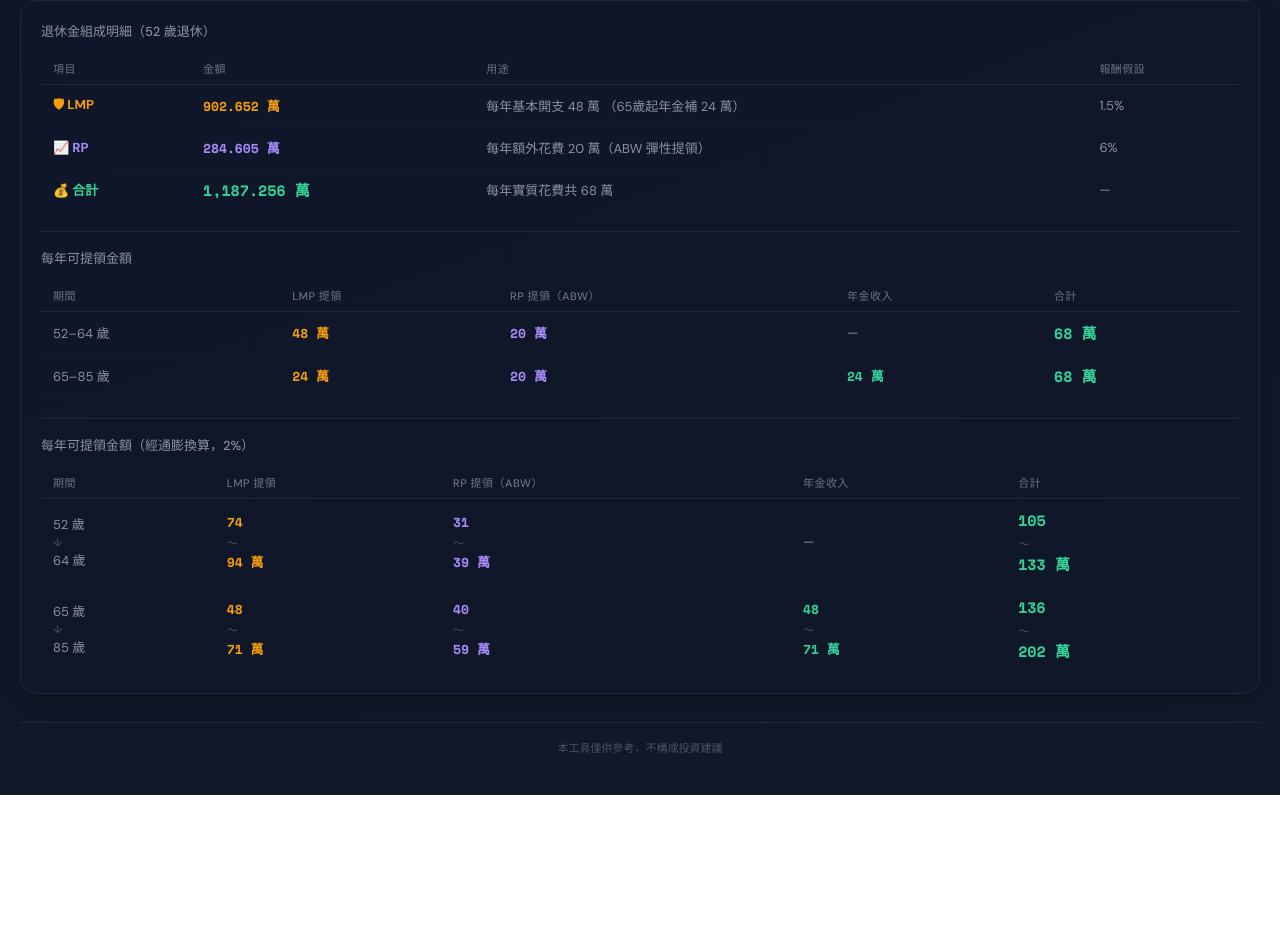
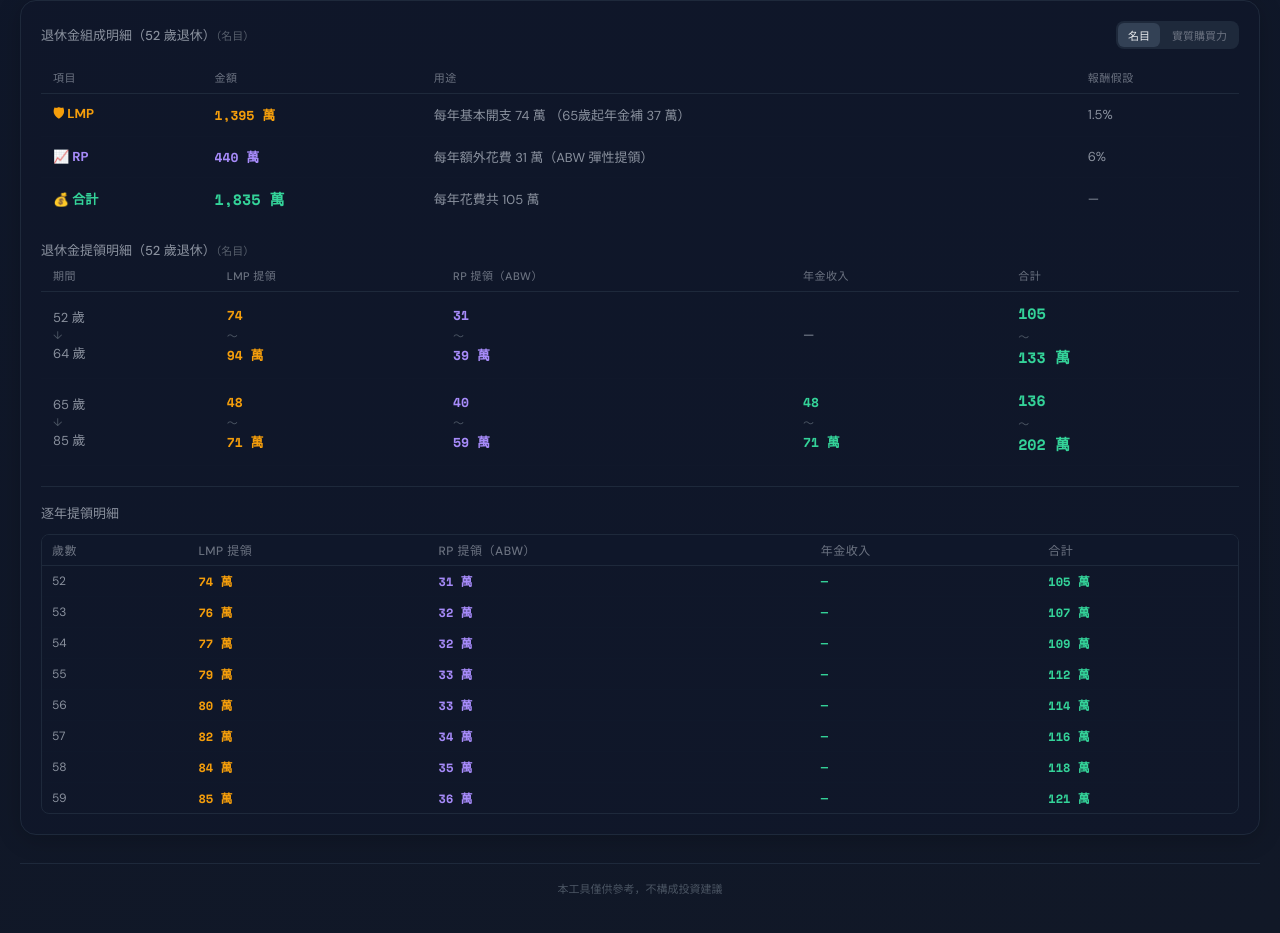
Before and after one commit to Roku-rgb/roku-rgb.github.io, a Vue app in the folder source/when-can-i-retire/: page / in a window 1280 px wide. Shown: the part 1560-2493 px from the top of the page. Before the commit the page ends 2355 px from the top, so only its background shows below. Built offline with nearby package versions, Linux system fonts and the light colour scheme.

Commit message:
show withdraw detail

```diff
--- a/source/when-can-i-retire/src/components/BreakdownTable.vue
+++ b/source/when-can-i-retire/src/components/BreakdownTable.vue
@@ -1,29 +1,126 @@
 <script setup lang="ts">
-import type { RetireDetails } from '../types/retirement'
+import { computed } from "vue";
+import type { RetireDetails, ChartDataPoint } from "../types/retirement";
 
 const props = defineProps<{
-  details: RetireDetails
-  eBase: number
-  eExtra: number
-  pension: number
-  pensionAge: number
-  endAge: number
-  currentAge: number
-  inflation: number
-  rLmp: number
-  rRp: number
-}>()
+  details: RetireDetails;
+  chartData: ChartDataPoint[];
+  eBase: number;
+  eExtra: number;
+  pension: number;
+  pensionAge: number;
+  endAge: number;
+  currentAge: number;
+  inflation: number;
+  rLmp: number;
+  rRp: number;
+  isNominal: boolean;
+}>();
+
+const emit = defineEmits<{
+  "update:isNominal": [value: boolean];
+}>();
 
 /** 將實質金額換算為名目金額（從現在起 yearsFromNow 年後） */
 function nominal(realAmount: number, yearsFromNow: number): string {
-  const inf = props.inflation / 100
-  return Math.round(realAmount * Math.pow(1 + inf, yearsFromNow)).toLocaleString()
+  const inf = props.inflation / 100;
+  return Math.round(
+    realAmount * Math.pow(1 + inf, yearsFromNow),
+  ).toLocaleString();
 }
+
+/** 退休當年距離現在的年數（用於名目換算） */
+const yearsToRetire = computed(
+  () => props.details.age - props.currentAge,
+);
+
+/** 組成明細表：依 isNominal 顯示實質或退休當年的名目金額 */
+const summaryDisplay = computed(() => {
+  const y = yearsToRetire.value;
+  if (!props.isNominal) {
+    return {
+      lmp: Math.round(props.details.lmp).toLocaleString(),
+      rp: Math.round(props.details.rp).toLocaleString(),
+      target: Math.round(props.details.target).toLocaleString(),
+      eBase: props.eBase,
+      eExtra: props.eExtra,
+      pension: props.pension,
+      totalSpend: props.eBase + props.eExtra,
+    };
+  }
+  return {
+    lmp: nominal(props.details.lmp, y),
+    rp: nominal(props.details.rp, y),
+    target: nominal(props.details.target, y),
+    eBase: Math.round(
+      props.eBase * Math.pow(1 + props.inflation / 100, y),
+    ),
+    eExtra: Math.round(
+      props.eExtra * Math.pow(1 + props.inflation / 100, y),
+    ),
+    pension: Math.round(
+      props.pension * Math.pow(1 + props.inflation / 100, y),
+    ),
+    totalSpend: Math.round(
+      (props.eBase + props.eExtra) * Math.pow(1 + props.inflation / 100, y),
+    ),
+  };
+});
+
+/** 逐年提領明細：從退休歲數到 endAge，每年一筆（實質或名目） */
+const yearlyRows = computed(() => {
+  const inf = props.inflation / 100;
+  const rows: {
+    age: number;
+    lmp: number;
+    rp: number;
+    pension: number;
+    total: number;
+  }[] = [];
+  for (let age = props.details.age; age <= props.endAge; age++) {
+    const hasPension = age >= props.pensionAge && props.pension > 0;
+    const lmpReal = hasPension
+      ? Math.max(0, props.eBase - props.pension)
+      : props.eBase;
+    const rpReal = props.eExtra;
+    const pensionReal = hasPension ? props.pension : 0;
+    const yearsFromNow = age - props.currentAge;
+    const f = props.isNominal ? Math.pow(1 + inf, yearsFromNow) : 1;
+    rows.push({
+      age,
+      lmp: Math.round(lmpReal * f),
+      rp: Math.round(rpReal * f),
+      pension: Math.round(pensionReal * f),
+      total: Math.round((lmpReal + rpReal + pensionReal) * f),
+    });
+  }
+  return rows;
+});
 </script>
 
 <template>
   <div class="breakdown">
-    <div class="breakdown-title">退休金組成明細（{{ details.age }} 歲退休）</div>
+    <div class="breakdown-header">
+      <div class="breakdown-title">
+        退休金組成明細（{{ details.age }} 歲退休）<span class="block-unit"
+          >（{{ isNominal ? "名目" : "實質購買力" }}）</span
+        >
+      </div>
+      <div class="toggle-group">
+        <button
+          class="toggle-btn"
+          :class="{ active: isNominal }"
+          @click="emit('update:isNominal', true)">
+          名目
+        </button>
+        <button
+          class="toggle-btn"
+          :class="{ active: !isNominal }"
+          @click="emit('update:isNominal', false)">
+          實質購買力
+        </button>
+      </div>
+    </div>
     <table>
       <thead>
         <tr>
@@ -36,31 +133,44 @@ function nominal(realAmount: number, yearsFromNow: number): string {
       <tbody>
         <tr>
           <td><span class="tag tag-lmp">🛡 LMP</span></td>
-          <td class="mono" style="color: #f59e0b">{{ details.lmp.toLocaleString() }} 萬</td>
+          <td class="mono" style="color: #f59e0b">
+            {{ summaryDisplay.lmp }} 萬
+          </td>
           <td class="muted">
-            每年基本開支 {{ eBase }} 萬
-            <span v-if="pension > 0">（{{ pensionAge }}歲起年金補 {{ pension }} 萬）</span>
+            每年基本開支 {{ summaryDisplay.eBase }} 萬
+            <span v-if="pension > 0"
+              >（{{ pensionAge }}歲起年金補 {{ summaryDisplay.pension }} 萬）</span
+            >
           </td>
           <td class="muted">{{ rLmp }}%</td>
         </tr>
         <tr>
           <td><span class="tag tag-rp">📈 RP</span></td>
-          <td class="mono" style="color: #a78bfa">{{ details.rp.toLocaleString() }} 萬</td>
-          <td class="muted">每年額外花費 {{ eExtra }} 萬（ABW 彈性提領）</td>
+          <td class="mono" style="color: #a78bfa">
+            {{ summaryDisplay.rp }} 萬
+          </td>
+          <td class="muted"
+            >每年額外花費 {{ summaryDisplay.eExtra }} 萬（ABW 彈性提領）</td
+          >
           <td class="muted">{{ rRp }}%</td>
         </tr>
         <tr class="total-row">
           <td><span class="tag tag-total">💰 合計</span></td>
-          <td class="mono total-value">{{ details.target.toLocaleString() }} 萬</td>
-          <td class="muted">每年實質花費共 {{ eBase + eExtra }} 萬</td>
+          <td class="mono total-value">
+            {{ summaryDisplay.target }} 萬
+          </td>
+          <td class="muted">每年花費共 {{ summaryDisplay.totalSpend }} 萬</td>
           <td class="muted">—</td>
         </tr>
       </tbody>
     </table>
-
-    <!-- 每年可提領金額 -->
-    <div class="withdrawal-title">每年可提領金額</div>
-    <table>
+    <div class="breakdown-title" style="margin-top: 20px">
+      退休金提領明細（{{ details.age }} 歲退休）<span class="block-unit"
+        >（{{ isNominal ? "名目" : "實質購買力" }}）</span
+      >
+    </div>
+    <!-- 實質 -->
+    <table v-if="!isNominal">
       <thead>
         <tr>
           <th>期間</th>
@@ -71,7 +181,6 @@ function nominal(realAmount: number, yearsFromNow: number): string {
         </tr>
       </thead>
       <tbody>
-        <!-- 退休～年金起領前 -->
         <tr v-if="details.age < pensionAge">
           <td class="muted">{{ details.age }}–{{ pensionAge - 1 }} 歲</td>
           <td class="mono" style="color: #f59e0b">{{ eBase }} 萬</td>
@@ -79,28 +188,34 @@ function nominal(realAmount: number, yearsFromNow: number): string {
           <td class="muted">—</td>
           <td class="mono total-value">{{ eBase + eExtra }} 萬</td>
         </tr>
-        <!-- 年金起領後（或退休即有年金） -->
         <tr v-if="pension > 0 && details.age < pensionAge">
           <td class="muted">{{ pensionAge }}–{{ endAge }} 歲</td>
-          <td class="mono" style="color: #f59e0b">{{ Math.max(0, eBase - pension) }} 萬</td>
+          <td class="mono" style="color: #f59e0b">
+            {{ Math.max(0, eBase - pension) }} 萬
+          </td>
           <td class="mono" style="color: #a78bfa">{{ eExtra }} 萬</td>
           <td class="mono" style="color: #34d399">{{ pension }} 萬</td>
-          <td class="mono total-value">{{ Math.max(0, eBase - pension) + eExtra + pension }} 萬</td>
+          <td class="mono total-value">
+            {{ Math.max(0, eBase - pension) + eExtra + pension }} 萬
+          </td>
         </tr>
-        <!-- 退休時已過年金起領年齡 -->
         <tr v-if="details.age >= pensionAge">
           <td class="muted">{{ details.age }}–{{ endAge }} 歲</td>
-          <td class="mono" style="color: #f59e0b">{{ Math.max(0, eBase - pension) }} 萬</td>
+          <td class="mono" style="color: #f59e0b">
+            {{ Math.max(0, eBase - pension) }} 萬
+          </td>
           <td class="mono" style="color: #a78bfa">{{ eExtra }} 萬</td>
-          <td class="mono" style="color: #34d399">{{ pension > 0 ? pension + ' 萬' : '—' }}</td>
-          <td class="mono total-value">{{ Math.max(0, eBase - pension) + eExtra + pension }} 萬</td>
+          <td class="mono" style="color: #34d399">
+            {{ pension > 0 ? pension + " 萬" : "—" }}
+          </td>
+          <td class="mono total-value">
+            {{ Math.max(0, eBase - pension) + eExtra + pension }} 萬
+          </td>
         </tr>
       </tbody>
     </table>
-
-    <!-- 每年可提領金額（經通膨換算） -->
-    <div class="withdrawal-title">每年可提領金額（經通膨換算，{{ inflation }}%）</div>
-    <table>
+    <!-- 名目（經通膨換算） -->
+    <table v-else>
       <thead>
         <tr>
           <th>期間</th>
@@ -114,88 +229,144 @@ function nominal(realAmount: number, yearsFromNow: number): string {
         <!-- 退休～年金起領前 -->
         <tr v-if="details.age < pensionAge">
           <td class="muted">
-            {{ details.age }} 歲<br>
-            <span class="range-sep">↓</span><br>
+            {{ details.age }} 歲<br />
+            <span class="range-sep">↓</span><br />
             {{ pensionAge - 1 }} 歲
           </td>
           <td class="mono" style="color: #f59e0b">
-            {{ nominal(eBase, details.age - currentAge) }}<br>
-            <span class="range-sep">～</span><br>
+            {{ nominal(eBase, details.age - currentAge) }}<br />
+            <span class="range-sep">～</span><br />
             {{ nominal(eBase, pensionAge - 1 - currentAge) }} 萬
           </td>
           <td class="mono" style="color: #a78bfa">
-            {{ nominal(eExtra, details.age - currentAge) }}<br>
-            <span class="range-sep">～</span><br>
+            {{ nominal(eExtra, details.age - currentAge) }}<br />
+            <span class="range-sep">～</span><br />
             {{ nominal(eExtra, pensionAge - 1 - currentAge) }} 萬
           </td>
           <td class="muted">—</td>
           <td class="mono total-value">
-            {{ nominal(eBase + eExtra, details.age - currentAge) }}<br>
-            <span class="range-sep">～</span><br>
+            {{ nominal(eBase + eExtra, details.age - currentAge) }}<br />
+            <span class="range-sep">～</span><br />
             {{ nominal(eBase + eExtra, pensionAge - 1 - currentAge) }} 萬
           </td>
         </tr>
         <!-- 年金起領後 -->
         <tr v-if="pension > 0 && details.age < pensionAge">
           <td class="muted">
-            {{ pensionAge }} 歲<br>
-            <span class="range-sep">↓</span><br>
+            {{ pensionAge }} 歲<br />
+            <span class="range-sep">↓</span><br />
             {{ endAge }} 歲
           </td>
           <td class="mono" style="color: #f59e0b">
-            {{ nominal(Math.max(0, eBase - pension), pensionAge - currentAge) }}<br>
-            <span class="range-sep">～</span><br>
+            {{ nominal(Math.max(0, eBase - pension), pensionAge - currentAge)
+            }}<br />
+            <span class="range-sep">～</span><br />
             {{ nominal(Math.max(0, eBase - pension), endAge - currentAge) }} 萬
           </td>
           <td class="mono" style="color: #a78bfa">
-            {{ nominal(eExtra, pensionAge - currentAge) }}<br>
-            <span class="range-sep">～</span><br>
+            {{ nominal(eExtra, pensionAge - currentAge) }}<br />
+            <span class="range-sep">～</span><br />
             {{ nominal(eExtra, endAge - currentAge) }} 萬
           </td>
           <td class="mono" style="color: #34d399">
-            {{ nominal(pension, pensionAge - currentAge) }}<br>
-            <span class="range-sep">～</span><br>
+            {{ nominal(pension, pensionAge - currentAge) }}<br />
+            <span class="range-sep">～</span><br />
             {{ nominal(pension, endAge - currentAge) }} 萬
           </td>
           <td class="mono total-value">
-            {{ nominal(Math.max(0, eBase - pension) + eExtra + pension, pensionAge - currentAge) }}<br>
-            <span class="range-sep">～</span><br>
-            {{ nominal(Math.max(0, eBase - pension) + eExtra + pension, endAge - currentAge) }} 萬
+            {{
+              nominal(
+                Math.max(0, eBase - pension) + eExtra + pension,
+                pensionAge - currentAge,
+              )
+            }}<br />
+            <span class="range-sep">～</span><br />
+            {{
+              nominal(
+                Math.max(0, eBase - pension) + eExtra + pension,
+                endAge - currentAge,
+              )
+            }}
+            萬
           </td>
         </tr>
         <!-- 退休時已過年金起領年齡 -->
         <tr v-if="details.age >= pensionAge">
           <td class="muted">
-            {{ details.age }} 歲<br>
-            <span class="range-sep">↓</span><br>
+            {{ details.age }} 歲<br />
+            <span class="range-sep">↓</span><br />
             {{ endAge }} 歲
           </td>
           <td class="mono" style="color: #f59e0b">
-            {{ nominal(Math.max(0, eBase - pension), details.age - currentAge) }}<br>
-            <span class="range-sep">～</span><br>
+            {{ nominal(Math.max(0, eBase - pension), details.age - currentAge)
+            }}<br />
+            <span class="range-sep">～</span><br />
             {{ nominal(Math.max(0, eBase - pension), endAge - currentAge) }} 萬
           </td>
           <td class="mono" style="color: #a78bfa">
-            {{ nominal(eExtra, details.age - currentAge) }}<br>
-            <span class="range-sep">～</span><br>
+            {{ nominal(eExtra, details.age - currentAge) }}<br />
+            <span class="range-sep">～</span><br />
             {{ nominal(eExtra, endAge - currentAge) }} 萬
           </td>
           <td class="mono" style="color: #34d399">
             <template v-if="pension > 0">
-              {{ nominal(pension, details.age - currentAge) }}<br>
-              <span class="range-sep">～</span><br>
+              {{ nominal(pension, details.age - currentAge) }}<br />
+              <span class="range-sep">～</span><br />
               {{ nominal(pension, endAge - currentAge) }} 萬
             </template>
             <template v-else>—</template>
           </td>
           <td class="mono total-value">
-            {{ nominal(Math.max(0, eBase - pension) + eExtra + pension, details.age - currentAge) }}<br>
-            <span class="range-sep">～</span><br>
-            {{ nominal(Math.max(0, eBase - pension) + eExtra + pension, endAge - currentAge) }} 萬
+            {{
+              nominal(
+                Math.max(0, eBase - pension) + eExtra + pension,
+                details.age - currentAge,
+              )
+            }}<br />
+            <span class="range-sep">～</span><br />
+            {{
+              nominal(
+                Math.max(0, eBase - pension) + eExtra + pension,
+                endAge - currentAge,
+              )
+            }}
+            萬
           </td>
         </tr>
       </tbody>
     </table>
+    <!-- 逐年提領明細 -->
+    <div class="withdrawal-title">逐年提領明細</div>
+    <div class="yearly-scroll">
+      <table class="yearly-table">
+        <thead>
+          <tr>
+            <th>歲數</th>
+            <th>LMP 提領</th>
+            <th>RP 提領（ABW）</th>
+            <th>年金收入</th>
+            <th>合計</th>
+          </tr>
+        </thead>
+        <tbody>
+          <tr v-for="row in yearlyRows" :key="row.age">
+            <td class="muted">{{ row.age }}</td>
+            <td class="mono" style="color: #f59e0b">
+              {{ row.lmp.toLocaleString() }} 萬
+            </td>
+            <td class="mono" style="color: #a78bfa">
+              {{ row.rp.toLocaleString() }} 萬
+            </td>
+            <td class="mono" style="color: #34d399">
+              {{ row.pension > 0 ? row.pension.toLocaleString() + " 萬" : "—" }}
+            </td>
+            <td class="mono total-value">
+              {{ row.total.toLocaleString() }} 萬
+            </td>
+          </tr>
+        </tbody>
+      </table>
+    </div>
   </div>
 </template>
 
@@ -208,11 +379,46 @@ function nominal(realAmount: number, yearsFromNow: number): string {
   margin-top: 24px;
   box-shadow: 0 4px 24px rgba(0, 0, 0, 0.2);
 }
+.breakdown-header {
+  display: flex;
+  align-items: center;
+  justify-content: space-between;
+  margin-bottom: 12px;
+}
 .breakdown-title {
   font-size: 13px;
   color: #8a919e;
-  margin-bottom: 12px;
   font-weight: 500;
+}
+.block-unit {
+  font-size: 11px;
+  color: #555d6a;
+  font-weight: 400;
+}
+.toggle-group {
+  display: flex;
+  background: #1e293b;
+  border-radius: 8px;
+  padding: 2px;
+  gap: 2px;
+}
+.toggle-btn {
+  padding: 4px 10px;
+  font-size: 11px;
+  border: none;
+  border-radius: 6px;
+  cursor: pointer;
+  color: #6b7280;
+  background: transparent;
+  transition: all 0.2s;
+  font-family: inherit;
+}
+.toggle-btn.active {
+  background: #334155;
+  color: #e8eaed;
+}
+.toggle-btn:hover:not(.active) {
+  color: #94a3b8;
 }
 table {
   width: 100%;
@@ -242,7 +448,7 @@ tbody tr {
   border-bottom: none;
 }
 .mono {
-  font-family: 'Space Mono', monospace;
+  font-family: "Space Mono", monospace;
   font-weight: 700;
 }
 .total-value {
@@ -255,13 +461,41 @@ tbody tr {
 .tag {
   font-weight: 700;
 }
-.tag-lmp { color: #f59e0b; }
-.tag-rp { color: #a78bfa; }
-.tag-total { color: #34d399; }
+.tag-lmp {
+  color: #f59e0b;
+}
+.tag-rp {
+  color: #a78bfa;
+}
+.tag-total {
+  color: #34d399;
+}
 .range-sep {
   color: #4b5563;
   font-size: 11px;
   font-weight: 400;
+}
+.yearly-scroll {
+  max-height: 280px;
+  overflow-y: auto;
+  margin-top: 8px;
+  border: 1px solid #1e293b;
+  border-radius: 8px;
+}
+.yearly-table {
+  margin-top: 0;
+}
+.yearly-table td,
+.yearly-table th {
+  padding: 6px 10px;
+  font-size: 12px;
+}
+.yearly-scroll .yearly-table thead th {
+  position: sticky;
+  top: 0;
+  z-index: 1;
+  background: #0f172a;
+  box-shadow: 0 1px 0 0 #1e293b;
 }
 .withdrawal-title {
   font-size: 13px;
--- a/source/when-can-i-retire/src/components/RetirementCalculator.vue
+++ b/source/when-can-i-retire/src/components/RetirementCalculator.vue
@@ -155,6 +155,7 @@ const isNominal = ref(true);
     <BreakdownTable
       v-if="result.retireDetails"
       :details="result.retireDetails"
+      :chart-data="result.data"
       :e-base="inputs.eBase.value"
       :e-extra="inputs.eExtra.value"
       :pension="inputs.pension.value"
@@ -163,7 +164,8 @@ const isNominal = ref(true);
       :current-age="inputs.currentAge.value"
       :inflation="inputs.inflation.value"
       :r-lmp="inputs.rLmp.value"
-      :r-rp="inputs.rRp.value" />
+      :r-rp="inputs.rRp.value"
+      v-model:is-nominal="isNominal" />
 
     <!-- Footer -->
     <div class="footer">本工具僅供參考，不構成投資建議</div>
```
